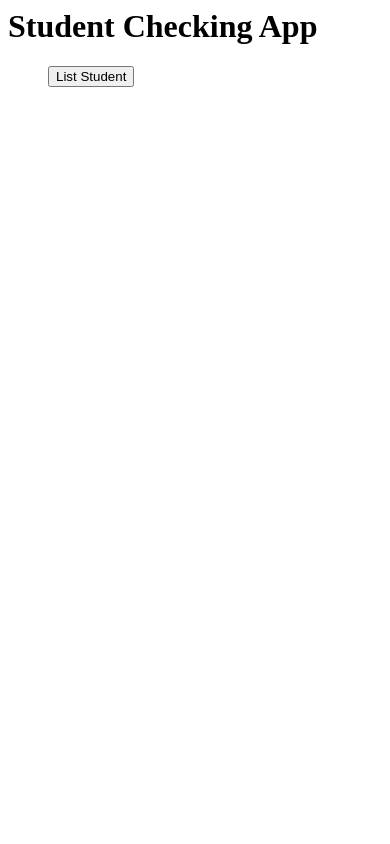
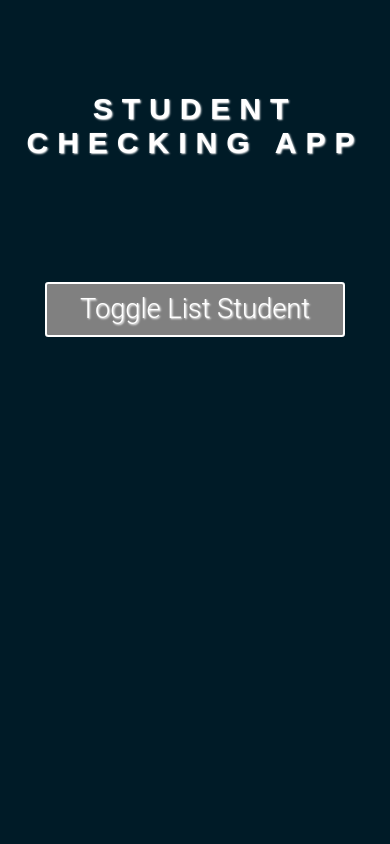
Before and after one commit to Team2ib/student-list, a PHP site: page / in a window 390 px wide. Run offline with PHP 8.4, Linux system fonts and the light colour scheme.

Commit message:
customize website layout (#12)
* generate js & css with ansible playbooks

```diff
--- a/website/index.php
+++ b/website/index.php
@@ -1,21 +1,21 @@
-
 <html>
     <head>
-        <title>POZOS</title>
+        <title>TEAM 2</title>
+	<link rel="stylesheet" href="style.css" />
     </head>
 
     <body>
         <h1>Student Checking App</h1>
-        <ul>
+        <ul class="center-text">
             <form action="" method="POST">
             <!--<label>Enter student name:</label><br />
             <input type="text" name="" placeholder="Student Name" required/>
             <br /><br />-->
-            <button type="submit" name="submit">List Student</button>
+            <button id="phpbutton" class="bouncy" type="submit" name="open">Toggle List Student</button>
             </form>
 
             <?php
-              if($_SERVER['REQUEST_METHOD'] == "POST" and isset($_POST['submit']))
+              if($_SERVER['REQUEST_METHOD'] == "POST" and isset($_POST['open']))
               {
               $username = getenv('USERNAME');
               $password = getenv('PASSWORD');
@@ -28,12 +28,14 @@
 
               $url = 'http://student_list:5000/pozos/api/v1.0/get_student_ages';
               $list = json_decode(file_get_contents($url, false, $context), true);
-              echo "<p style='color:red;; font-size: 20px;'>This is the list of students with their ages</p>";
+              echo "<div id='api'><h2>This is the list of students with their ages</h2>";
               foreach($list["student_ages"] as $key => $value) {
-                  echo "- $key is $value years old <br>";
+                  echo "<li>- $key is $value years old -</li>";
               }
+			  echo "</div>";
              }
             ?>
         </ul>
+		<script type="text/javascript" src="script.js"></script>
     </body>
 </html>
--- /dev/null
+++ b/website/script.js
@@ -0,0 +1,15 @@
+function close() {
+  document.getElementById("api").remove();
+  document.getElementById("phpbutton").addEventListener("click", open);
+  document.getElementById("phpbutton").removeEventListener("click", close);
+  document.getElementById("phpbutton").setAttribute("name", "open");
+}
+
+function open() {
+  document.getElementById("api").remove();
+  document.getElementById("phpbutton").addEventListener("click", close);
+  document.getElementById("phpbutton").removeEventListener("click", open);
+  document.getElementById("phpbutton").setAttribute("name", "close");
+}
+
+document.getElementById("phpbutton").addEventListener("click", open);
--- /dev/null
+++ b/website/style.css
@@ -0,0 +1,267 @@
+/* CSS Reset */
+
+html, body, div, span, applet, object, iframe,
+h1, h2, h3, h4, h5, h6, p, blockquote, pre,
+a, abbr, acronym, address, big, cite, code,
+del, dfn, em, img, ins, kbd, q, s, samp,
+small, strike, strong, sub, sup, tt, var,
+b, u, i, center,
+dl, dt, dd, ol, ul, li,
+fieldset, form, label, legend,
+table, caption, tbody, tfoot, thead, tr, th, td,
+article, aside, canvas, details, embed,
+figure, figcaption, footer, header, hgroup,
+menu, nav, output, ruby, section, summary,
+time, mark, audio, video
+{
+	margin: 0;
+	padding: 0;
+	border: 0;
+	font-size: 100%;
+	font: inherit;
+	vertical-align: baseline;
+}
+
+/* CSS Reset End */
+
+*
+{
+	color: white;
+	text-shadow:1px 1px 2px white;
+}
+
+html {
+	scroll-behavior: smooth;
+	font-size:0.75em;
+}
+
+html,
+body
+{
+	height: 100vh;
+	background-position:center;
+	background-size:cover;
+	background-attachment:fixed;
+	background-repeat:no-repeat;
+	background-color:rgb(0, 27, 39);
+	-ms-overflow-style: none;  /* Internet Explorer 10+ */
+    scrollbar-width: none;  /* Firefox */
+	transition: 5s;
+	height:100vh; /* SCRIPTED to PX */
+	width: 100%;
+	max-width: 1920px;
+	margin:auto;
+	overflow:hidden;
+}
+
+body *
+{
+	z-index:1;
+	font-family: 'Anita Semi-Square', sans-serif;
+	font-size:1.315em;
+}
+
+h1
+{
+	text-transform: uppercase;
+	font-size: 2.5em;
+	padding: 0.5% 1vw;
+	letter-spacing: 0.3em;
+	text-align: center;
+	margin-bottom:4em;
+	margin-top:3em;
+	color: mix(#fff, #e91e63, 85%);
+	font-weight: 900;
+	text-shadow:
+		-0.0075em 0.0075em 0 mix(#fff, #e91e63, 94%),
+		0.005em 0.005em 0 mix(#fff, #e91e63, 60%),
+		0.01em 0.01em 0 mix(#fff, #e91e63, 62%),
+		0.015em 0.015em mix(#fff, #e91e63, 64%),
+		0.02em 0.02em 0 mix(#fff, #e91e63, 66%),
+		0.025em 0.025em 0 mix(#fff, #e91e63, 68%),
+		0.03em 0.03em 0 mix(#fff, #e91e63, 70%),
+		0.035em 0.035em 0 mix(#fff, #e91e63, 72%);
+}
+
+h2
+{
+	text-transform: uppercase;
+	font-size:1.2em;
+	padding: 0.4% 0.8vw;
+	text-align: center;
+	margin:1% 0;
+	color: #5F021F;
+	text-shadow:1px 1px 1px red;
+	color: mix(#fff, #e91e63, 85%);
+	font-weight: 900;
+	text-shadow:
+		-0.0075em 0.0075em 0 mix(#fff, #e91e63, 94%),
+		0.005em 0.005em 0 mix(#fff, #e91e63, 60%),
+		0.01em 0.01em 0 mix(#fff, #e91e63, 62%),
+		0.015em 0.015em mix(#fff, #e91e63, 64%),
+		0.02em 0.02em 0 mix(#fff, #e91e63, 66%),
+		0.025em 0.025em 0 mix(#fff, #e91e63, 68%),
+		0.03em 0.03em 0 mix(#fff, #e91e63, 70%),
+		0.035em 0.035em 0 mix(#fff, #e91e63, 72%);
+}
+
+h3
+{
+	text-transform: uppercase;
+	font-size:1.1em;
+	padding: 0.4% 0.8vw;
+	text-align: center;
+	margin:1% 0;
+}
+
+h4
+{
+	text-transform: uppercase;
+	font-size:1.05em;
+	padding: 0.4% 0.8vw;
+	text-align: center;
+	margin:1% 0;
+}
+
+strong
+{
+	font-weight:bold;
+	font-size:1.1em;
+}
+
+i
+{
+	font-style: italic;
+}
+
+em
+{
+	text-decoration:underline;
+}
+
+a {
+	color: white;
+	outline:none;
+	user-drag: none;
+   -webkit-user-drag: none;
+}
+
+li
+{
+	list-style: none ;
+	margin:1em 0;
+}
+
+img
+{
+	padding:1%;
+	opacity:0;
+	visibility: hidden;
+	transition: opacity 1.6s;
+	user-drag: none;
+	user-select: none;
+   -moz-user-select: none;
+   -webkit-user-drag: none;
+   -webkit-user-select: none;
+   -ms-user-select: none;
+}
+
+input, textarea
+{
+	color:black;
+}
+
+/****************************************************************************************************************************************************************/
+
+/***************************************************************************/
+
+body.hasHover .icon:hover:not([disabled])
+{
+	transform:scale(1.2);
+	animation: 0.2s pulse infinite;
+}
+
+.noselect
+{
+	-webkit-touch-callout: none; /* iOS Safari */
+	-webkit-user-select: none; /* Safari */
+	-khtml-user-select: none; /* Konqueror HTML */
+	-moz-user-select: none; /* Old versions of Firefox */
+	-ms-user-select: none; /* Internet Explorer/Edge */
+	user-select: none; /* Non-prefixed version, currently
+	supported by Chrome, Edge, Opera and Firefox */
+}
+
+.flexbox
+{
+	display:flex;
+}
+
+.columnflexbox
+{
+	display:flex;
+	flex-direction: column;
+	flex-wrap: nowrap;
+}
+
+.centercontent
+{
+	align-items: center;
+	justify-content: center;
+}
+
+.center-y
+{
+	margin: auto 0;
+}
+
+.center-x
+{
+	margin: 0 auto;
+}
+
+.center-text
+{
+	text-align: center;
+}
+
+.bouncy{
+	animation:bouncy 5s infinite linear;
+	position:relative;
+}
+@keyframes bouncy {
+	0%{top:0em}
+	40%{top:0em}
+	43%{top:-0.9em}
+	46%{top:0em}
+	48%{top:-0.4em}
+	50%{top:0em}
+	100%{top:0em;}
+}
+
+button{
+	display:inline-block;
+	padding:0.35em 1.2em;
+	border:0.1em solid #FFFFFF;
+	margin:0 0.3em 0.3em 0;
+	border-radius:0.12em;
+	box-sizing: border-box;
+	text-decoration:none;
+	font-family:'Roboto',sans-serif;
+	font-weight:300;
+	color:#FFFFFF;
+	text-align:center;
+	transition: all 0.2s;
+	background-color: gray;
+}
+button:hover{
+	color:#000000;
+	background-color:#FFFFFF;
+	cursor:pointer;
+}
+@media all and (max-width:30em){
+	button{
+		display:block;
+		margin:0.4em auto;
+	}
+}
```
Also changed, not shown: ansible/student_list.yml (+29 -5 lines), simple_api/student_age.json (+5 -5 lines).
